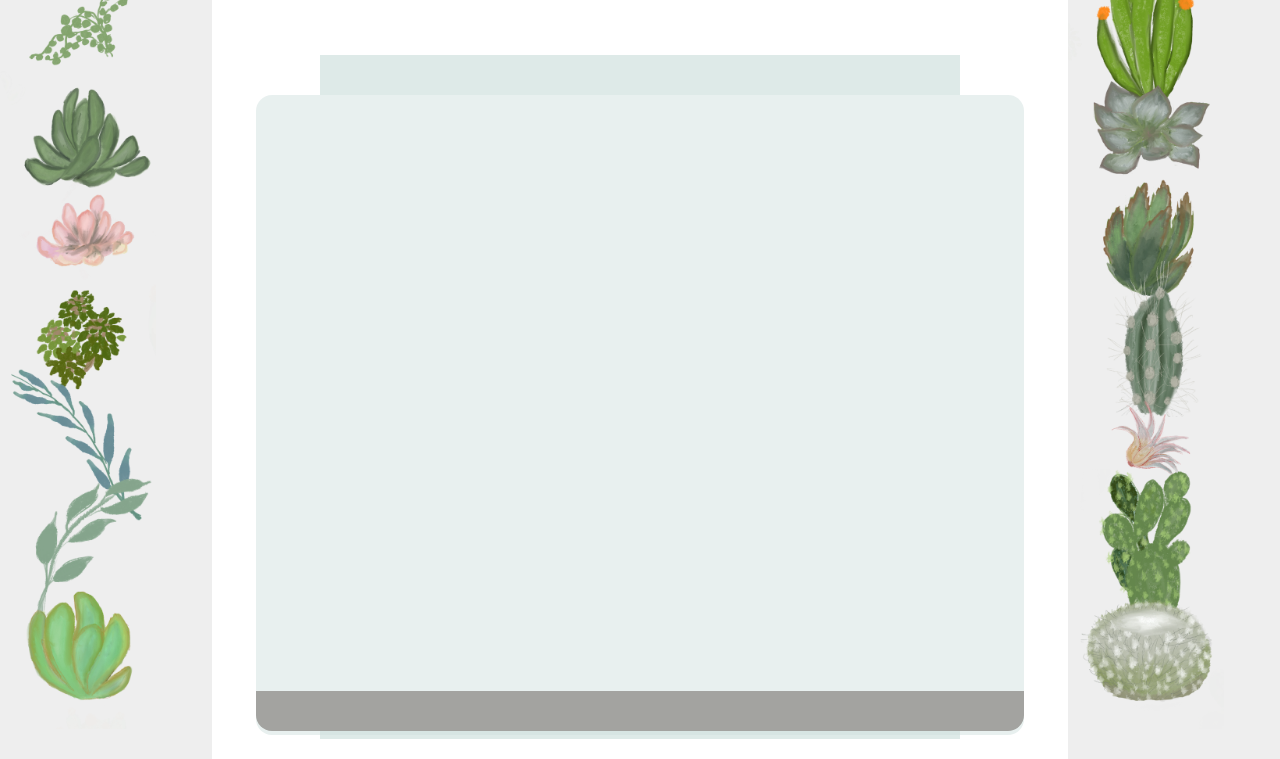
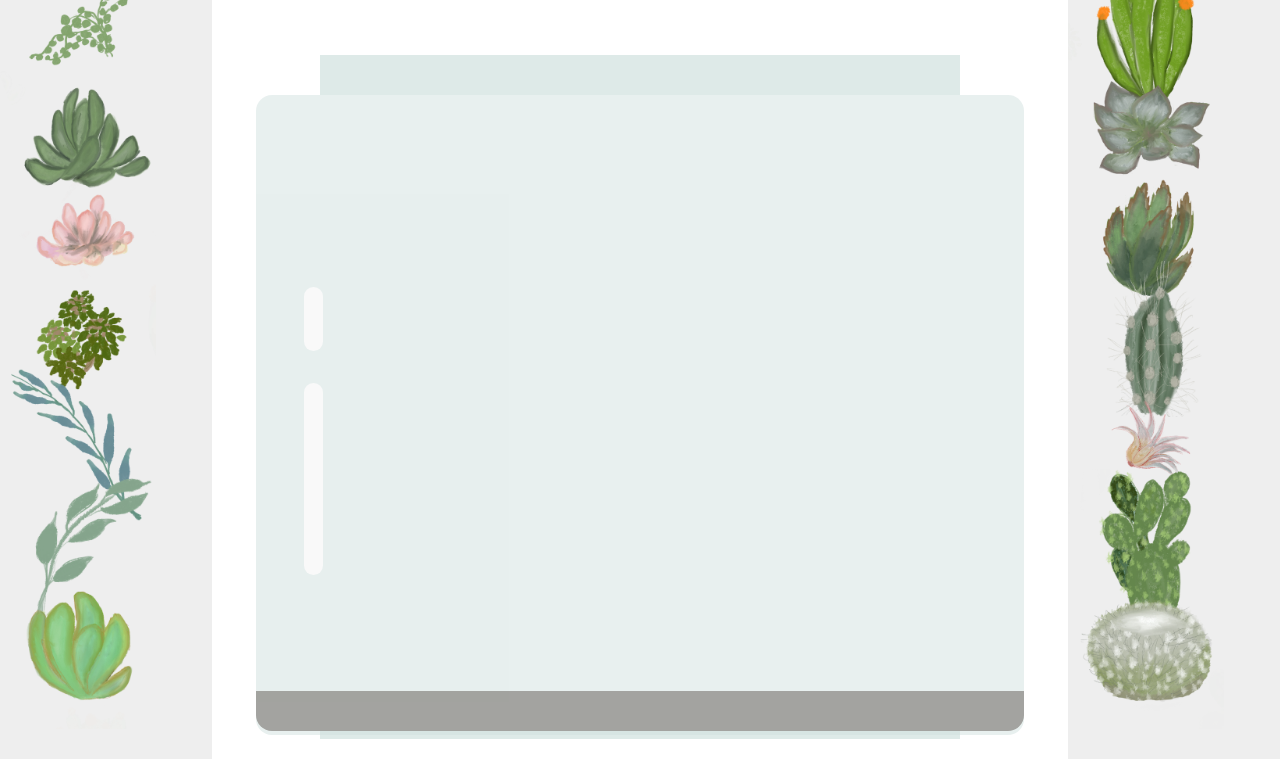
Before and after one commit to roakoth/assignment-terrarium, a plain HTML site: page index.html in a window 1280 px wide. Shown: the part 61-820 px from the top of the page. Drawn offline with Linux system fonts and the light colour scheme.

Commit message:
added bubble shine to the bottom area with styles

```diff
--- a/style.css
+++ b/style.css
@@ -84,3 +84,25 @@ h1 {
 	opacity: 0.7;
 	z-index: -1;
 }
+
+.jar-glossy-long {
+    width: 2.5%;
+    height: 30%;
+   background: #F5F5F5;
+   position: absolute;
+	border-radius: 25px;
+    z-index: -1;
+    margin-top: 18rem;
+    margin-left: 3rem;
+}
+
+.jar-glossy-short {
+    width: 2.5%;
+    height: 10%;
+   background: #F5F5F5;
+   position: absolute;
+	border-radius: 25px;
+    z-index: -1;
+    margin-top: 12rem;
+    margin-left: 3rem;
+}
```
